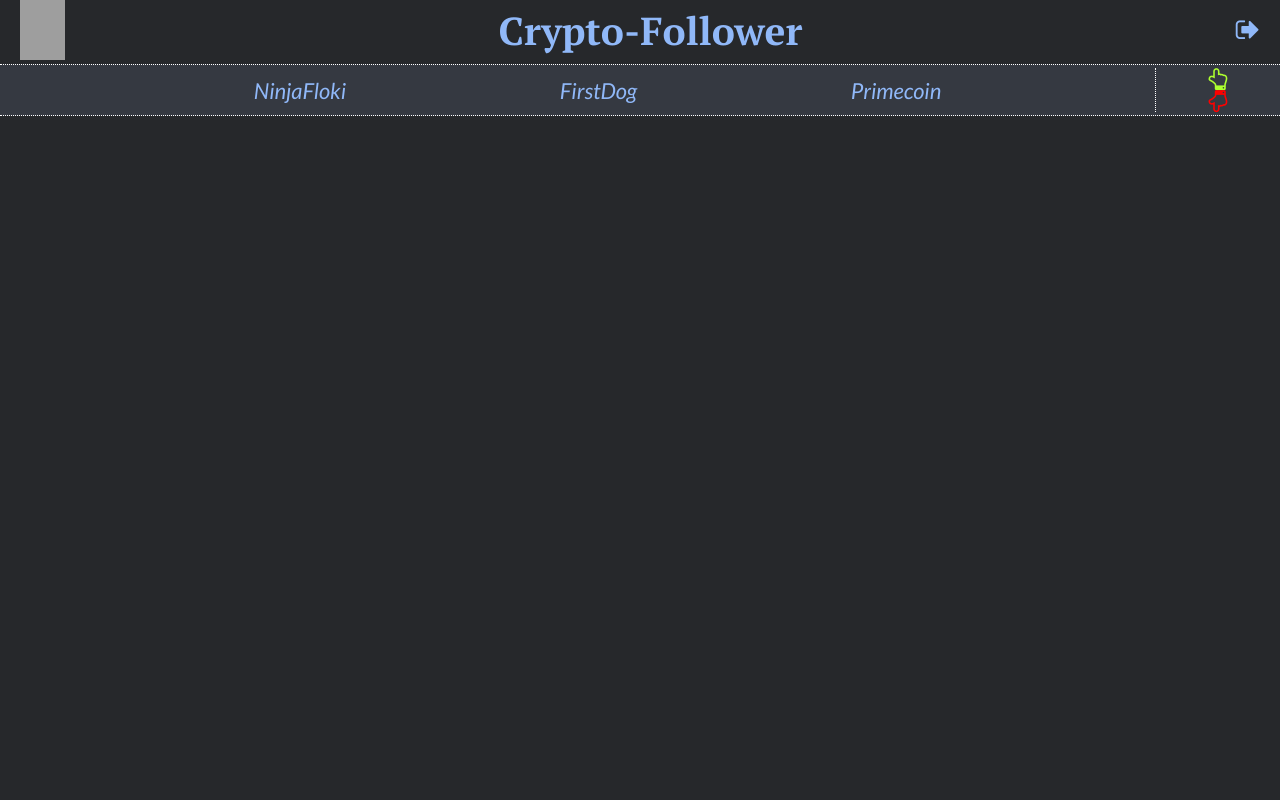
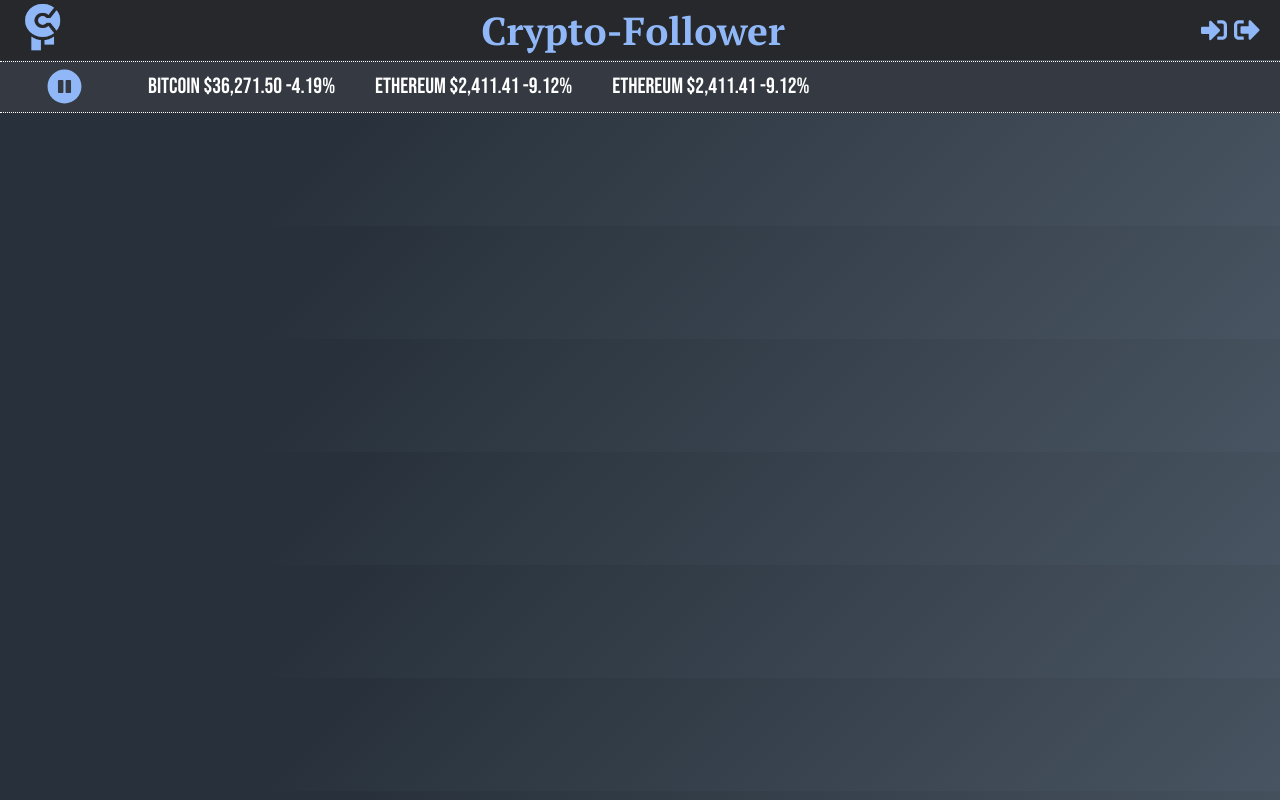
Before and after one commit to MiroslavVelikov/Crypto-Follower, a Python web app: template project/templates/details.html in a window 1280 px wide. Run offline with Jinja, Linux system fonts and the light colour scheme; the template is opened without the code that fills it, so the values that code supplies are empty; some libraries are stand-ins or nearby versions; grey boxes are pictures that could not be loaded.

Commit message:
Updating header

```diff
--- a/project/templates/details.html
+++ b/project/templates/details.html
@@ -5,31 +5,89 @@
     <meta http-equiv="X-UA-Compatible" content="IE=edge">
     <meta name="viewport" content="width=device-width, initial-scale=1.0">
     <link rel="stylesheet" href="style.css">
-    <link href="https://maxcdn.bootstrapcdn.com/font-awesome/4.2.0/css/font-awesome.min.css" rel="stylesheet">
+    <link src="http://maxcdn.bootstrapcdn.com/font-awesome/4.1.0/css/font-awesome.min.css" rel="stylesheet">
     <title>Crypto-Follower</title>
 </head>
 <body>
     <!-- Header -->
     <header id="showcase">
         <section id="navbar">
-            <img class="imgs" src="..\images\'icon'.png" alt="App icon">
+            <a href="/templates/index.html"><img class="imgs" src="..\images\logo.png" alt="A"></a>
             <h1>Crypto-Follower</h1>
-            <i class="fa fa-sign-out" aria-hidden="true"></i>
+            <div class="in-out">
+                <i class="fas fa-sign-in-alt" onclick="openModul()"></i>
+                <i class="fas fa-sign-out-alt"></i>
+            </div>
         </section>
         <section class="flex">
-            <ul id="three_best_and_worst">
-                <li>NinjaFloki</li>
-                <li>FirstDog</li>
-                <li>Primecoin</li>
-            </ul>
-            <div id="switch">
-                <i id="price_up" class="fa fa-hand-o-up" aria-hidden="true"></i>
-                <i id="price_down" class="fa fa-hand-o-down" aria-hidden="true"></i>
+            <div class="play-pause">
+                <i class="fa fa-pause-circle" aria-hidden="true" onclick="play()"></i>
+            </div>
+            <div class="moving-currencies">
+                <a href="/bitcoin" class="currency">
+                    <span class="name">Bitcoin</span>
+                    <span class="price-wrapper">
+                        <span class="price">$36,271.50</span>
+                        <span class="change">-4.19%</span>
+                    </span>
+                </a>
+                <a href="/ethereum" class="currency">
+                    <span class="name">Ethereum</span>
+                    <span class="price-wrapper">
+                        <span class="price">$2,411.41</span>
+                        <span class="change">-9.12%</span>
+                    </span>
+                </a>
+                <a href="/ethereum" class="currency">
+                    <span class="name">Ethereum</span>
+                    <span class="price-wrapper">
+                        <span class="price">$2,411.41</span>
+                        <span class="change">-9.12%</span>
+                    </span>
+                </a>
             </div>
         </section>
     </header>
-    <main id="details_box">
 
     </main>
+
+    <script>
+        let log = document.getElementById("login");
+        let reg = document.getElementById("register");
+        let btn = document.getElementById("btn");
+
+        function register() {
+            log.style.left = "-400px";
+            reg.style.left = "50px";
+            btn.style.left = "110px";
+        }
+        function login() {
+            log.style.left = "50px";
+            reg.style.left = "450px";
+            btn.style.left = "0";
+        }
+
+        function openModul() {
+            let popup = document.querySelector("#form");
+            let blur = document.querySelector(".blur");
+            popup.classList.toggle("active");
+            blur.classList.toggle("active");
+        }
+        function closeModul() {
+            let popup = document.querySelector("#form");
+            let blur = document.querySelector(".blur");
+            popup.classList.remove("active");
+            blur.classList.remove("active");
+        }
+        function play() {
+            let play = document.querySelector(".play-pause");
+            play.innerHTML = '<i class="fa fa-play-circle" aria-hidden="true" onclick="pause()"></i>';
+        }
+        function pause() {
+            let pause = document.querySelector(".play-pause");
+            pause.innerHTML = '<i class="fa fa-pause-circle" aria-hidden="true" onclick="play()"></i>';
+        }
+    </script>
+    <script defer src="https://use.fontawesome.com/releases/v5.0.8/js/all.js" integrity="sha384-SlE991lGASHoBfWbelyBPLsUlwY1GwNDJo3jSJO04KZ33K2bwfV9YBauFfnzvynJ" crossorigin="anonymous"></script>
 </body>
 </html>
--- a/project/templates/style.css
+++ b/project/templates/style.css
@@ -1,4 +1,4 @@
-@import url('https://fonts.googleapis.com/css2?family=Lato:ital@1&family=PT+Serif:wght@700&display=swap');
+@import url('https://fonts.googleapis.com/css2?family=Bebas+Neue&family=PT+Serif:wght@700&display=swap');
 
 :root {
   --main-text-color: #90B8F8;
@@ -7,7 +7,9 @@
 body {
   box-sizing: border-box;
   padding: 0; margin: 0;
-  background-color: #26282B;
+  background: #485461;
+  background-image: linear-gradient(315deg, #485461 0%, #28313b 74%);
+  overflow: hidden;
 
   max-width: 1440px;
   min-width: 424px;
@@ -43,38 +45,42 @@ header, #options {
   display: flex;
   cursor: pointer;
 }
-#three_best_and_worst, #options, #table {
+#options, #table {
   list-style-type: none;
   justify-content: space-evenly;
 }
-#three_best_and_worst > li:hover {
-  color: #5F85DB;
+.moving-currencies {
+  font-family: 'Bebas Neue', cursive;
+  width: 100%;
+  overflow: hidden;
+  display: flex;
 }
-#price_up {
-  color: greenyellow;
+a {
+  text-decoration: none;
 }
-#price_down{
-  color: red;
+.play-pause > * {
+  top: 0; right: 0; bottom: 0; left: 0;
+  margin: auto;
+  font-size: 35px;
+  cursor: pointer;
+}
+.currency {
+  color: rgb(255, 255, 255);
+  padding: 10px 20px 10px 20px;
+}
+.currency:hover {
+  background-color: #5a5858;
 }
 .flex > * {
-  font-family: 'Lato', sans-serif;
   font-size: 22px;
   display: flex;
   flex-wrap: wrap;
 }
 .flex > *:nth-child(1) {
-  flex: 1 1 90%
+  flex: 1 1 10%
 }
 .flex > *:nth-child(2) {
-  flex: 1 1 10%;
-  padding: 0%; margin: 0%;
-  align-self: center;
-  justify-content: center;
-  border-left: 1px dotted white;
-}
-#switch {
-  flex-direction: column;
-  align-items: center;
+  flex: 1 1 90%
 }
 .imgs {
   width: 45px; height: 60px;
```
Also changed, not shown: project/templates/index.html (+41 -12 lines).
